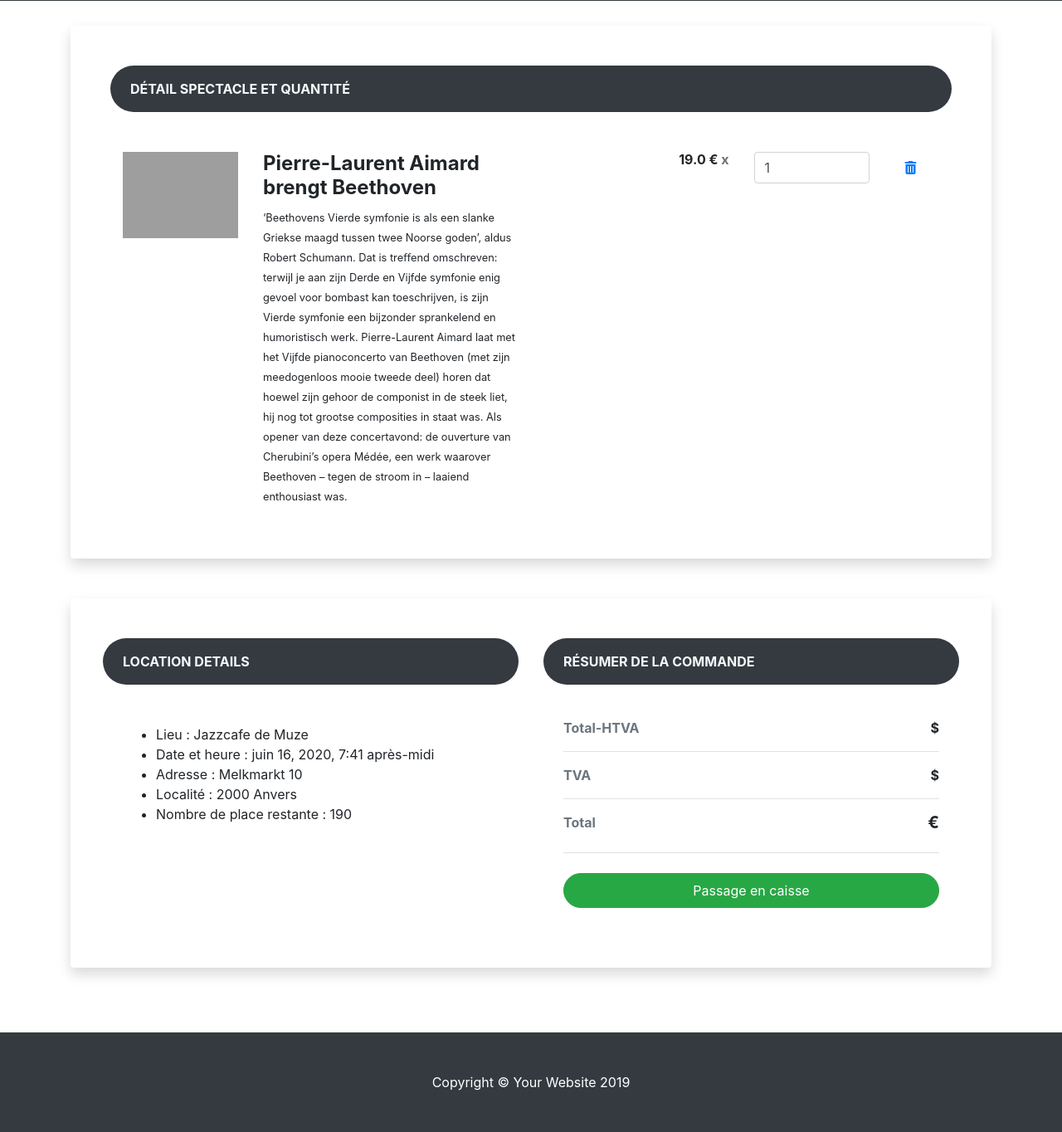
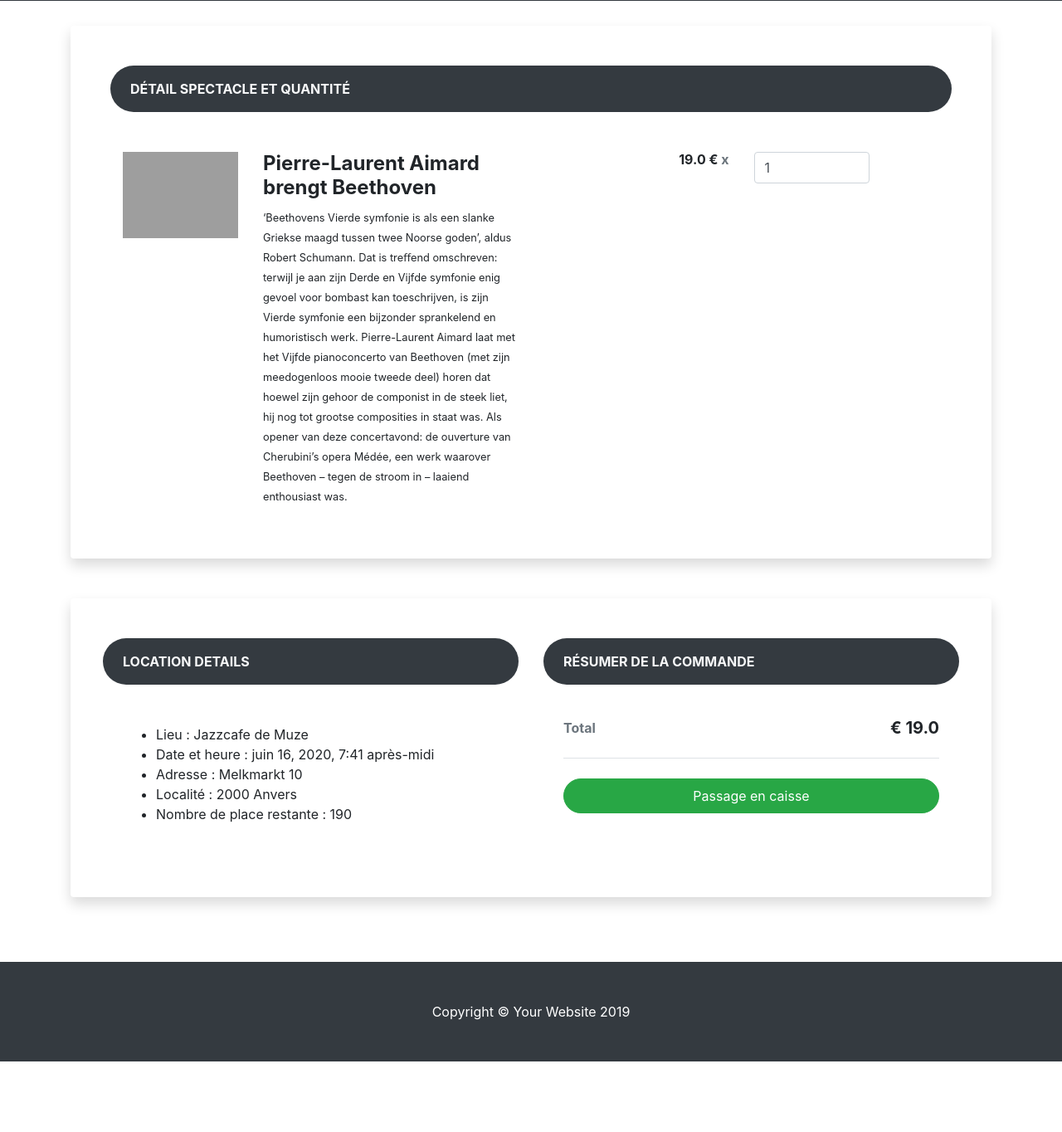
Before and after one commit to fernandomiron/projet-integration-2020, a Django app: page /representation/read/1/ in a window 1280 px wide. Shown: the part 279-1643 px from the top of the page at 83% size. After the commit the page ends 1558 px from the top, so only its background shows below. Run offline with Django 3.2, Linux system fonts and the light colour scheme; the visitor is signed in with stand-in values (Sample User, id 1); data comes from the database, SQL or seed files in the repository; parts of the project's set-up code (start-up, migrations or seed data) failed here and were passed over; some libraries are stand-ins or nearby versions; grey boxes are pictures that could not be loaded.

Commit message:
location and show list seacrh and representation details javascript

```diff
--- a/reservations/app/templates/app/reservation_view.html
+++ b/reservations/app/templates/app/reservation_view.html
@@ -32,9 +32,6 @@
                     </div>
                     {% endif %}
                     <div class="col-2 col-xs-2">
-                        <button type="button" class="btn btn-link btn-xs">
-                            <span id="trash" class="fa fa-trash"> </span>
-                        </button>
                     </div>
                 </div>
             </div>
@@ -62,13 +59,13 @@
                 </div>
                 <div class="p-4">
                     <ul class="list-unstyled mb-4">
-                        <li class="d-flex justify-content-between py-3 border-bottom"><strong class="text-muted">
-                            Total-HTVA </strong><strong>$ <span id="totalhtva"></span> </strong></li>
+<!--                        <li class="d-flex justify-content-between py-3 border-bottom"><strong class="text-muted">
+                            Total-HTVA </strong><strong>€ <span id="totalhtva"></span> </strong></li>
                         <li class="d-flex justify-content-between py-3 border-bottom"><strong
-                                class="text-muted">TVA</strong><strong> $ <span id="tva"></span></strong></li>
+                                class="text-muted">TVA</strong><strong> € <span id="tva"></span></strong></li>-->
                         <li class="d-flex justify-content-between py-3 border-bottom"><strong
                                 class="text-muted">Total</strong>
-                            <h5 class="font-weight-bold"> € <span id="total"></span></h5>
+                            <h5 class="font-weight-bold"> € <span id="total">{{ representation.show.price}}</span></h5>
                         </li>
                     </ul>
                     {% if representation.show.bookable and representation.available_seats > 0 %}
@@ -92,12 +89,7 @@ function myFunction() {
   var price = parseFloat('{{ representation.show.price| safe }}');
   var qty = document.getElementById("myQty").value;
   var total = qty * price;
-  var tva = total * 0.21;
-  var totalhtva = total - tva;
-
-  document.getElementById("total").innerHTML = total ;
-  document.getElementById("tva").innerHTML = tva ;
-  document.getElementById("totalhtva").innerHTML = totalhtva ;
+  document.getElementById("total").innerHTML = total.toFixed(2);
 }
 </script>
 
```
Also changed, not shown: reservations/app/templates/app/locationList.html (+9 -2 lines), reservations/app/templates/app/show_list.html (+8 -1 lines).
